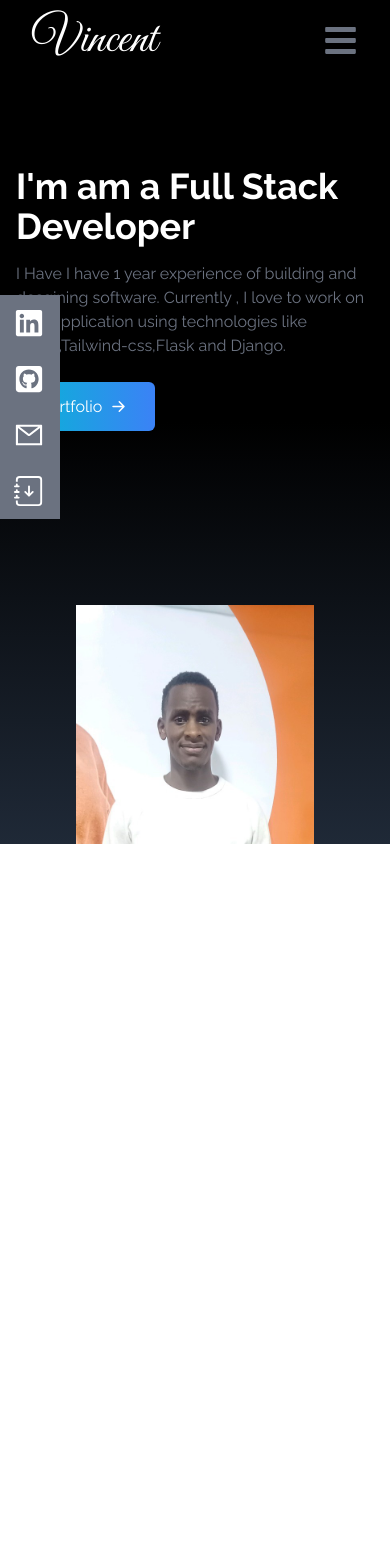
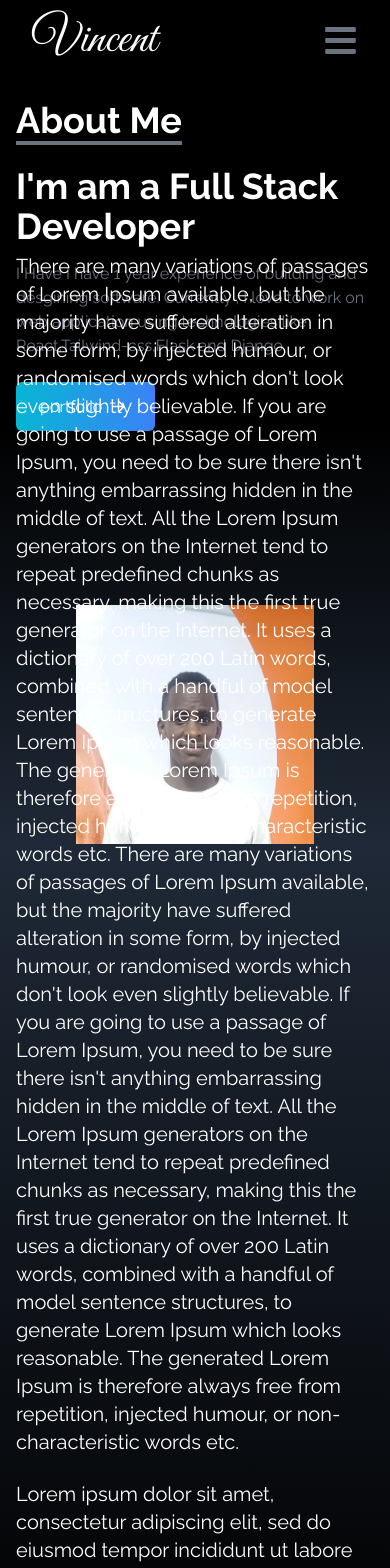
Before and after one commit to vincenttommi/portifolio, a React (Create React App) app in the folder port/: page / in a window 390 px wide. Shown: the top 1568 px of the page. Before the commit the page ends 844 px from the top, so only its background shows below. Built offline with nearby package versions, Linux system fonts and the light colour scheme.

Commit message:
adding Social link part

```diff
--- a/port/src/App.js
+++ b/port/src/App.js
@@ -1,3 +1,4 @@
+import About from "./Components/About";
 import Home from "./Components/Home";
 import Navbar from "./Components/Navbar";
 import SocialLinks from "./Components/SocialLinks";
@@ -8,6 +9,7 @@ function App() {
    <div>
 <Navbar/>
 <Home/>
+<About/>
 <SocialLinks/>
    </div>
   );
--- /dev/null
+++ b/port/src/Components/About.js
@@ -0,0 +1,28 @@
+import React from 'react'
+
+const About = () => {
+  return (
+    <div  name="about" className='w-full h-screen bg-gradient-to-b from-gray-800 to-black   text-white'>
+    <div className='max-w-screen-lg p-4 mx-auto flex flex-col justify-center w-full h-full'>
+        <div className='pb-8'>
+            <p className='text-4xl font-bold inline border-b-4  border-gray-500'>About Me</p>
+            </div>
+        <p className='text-xl mt-20'>
+        There are many variations of passages of Lorem Ipsum available, but the majority have suffered alteration in some form, by injected humour, or randomised words which don't look even slightly believable. If you are going to use a passage of Lorem Ipsum, you need to be sure there isn't anything embarrassing hidden in the middle of text. All the Lorem Ipsum generators on the Internet tend to repeat predefined chunks as necessary, making this the first true generator on the Internet. It uses a dictionary of over 200 Latin words, combined with a handful of model sentence structures, to generate Lorem Ipsum which looks reasonable. The generated Lorem Ipsum is therefore always free from repetition, injected humour, or non-characteristic words etc.
+        There are many variations of passages of Lorem Ipsum available, but the majority have suffered alteration in some form, by injected humour, or randomised words which don't look even slightly believable. If you are going to use a passage of Lorem Ipsum, you need to be sure there isn't anything embarrassing hidden in the middle of text. All the Lorem Ipsum generators on the Internet tend to repeat predefined chunks as necessary, making this the first true generator on the Internet. It uses a dictionary of over 200 Latin words, combined with a handful of model sentence structures, to generate Lorem Ipsum which looks reasonable. The generated Lorem Ipsum is therefore always free from repetition, injected humour, or non-characteristic words etc.
+        </p>
+
+        <br/>
+
+        <p className='text-xl'>Lorem ipsum dolor sit amet, consectetur adipiscing elit, sed do eiusmod tempor incididunt ut labore et dolore magna aliqua. Ut enim ad minim veniam, quis nostrud exercitation ullamco laboris nisi ut aliquip ex ea commodo consequat. Duis aute irure dolor in reprehenderit in voluptate velit esse cillum dolore eu fugiat nulla pariatur. Excepteur sint occaecat cupidatat non proident, sunt in culpa qui officia deserunt mollit anim id est laborum.
+        There are many variations of passages of Lorem Ipsum available, but the majority have suffered alteration in some form, by injected humour, or randomised words which don't look even slightly believable. If you are going to use a passage of Lorem Ipsum, you need to be sure there isn't anything embarrassing hidden in the middle of text. All the Lorem Ipsum generators on the Internet tend to repeat predefined chunks as necessary, making this the first true generator on the Internet. It uses a dictionary of over 200 Latin words, combined with a handful of model sentence structures, to generate Lorem Ipsum which looks reasonable. The generated Lorem Ipsum is therefore always free from repetition, injected humour, or non-characteristic words etc.
+
+        </p>
+
+
+    </div>
+    </div>
+  )
+}
+
+export default About
--- a/port/src/Components/SocialLinks.js
+++ b/port/src/Components/SocialLinks.js
@@ -37,7 +37,7 @@ const SocialLinks = () => {
                Mail<AiOutlineMail size={30} />
                </>
             ),
-            href:"vincenttommi@gmail.com"
+            href:"https://mail.google.com/mail/u/0/#inbox"
 
           },
           {
@@ -56,24 +56,19 @@ const SocialLinks = () => {
 
 
   return (
-    <div   className=' flex flex-col top-[35%] left-0 fixed'>
+    <div   className='hidden lg:flex flex-col top-[35%] left-0 fixed'>
     <ul>
-
-
 {links.map(({id,child,href,style,download})=>(
-<li key={id} className={"flex  justify-between items-center w-40 h-14 px-4  bg-gray-500  ml-[-100px] hover:rounded-md duration-300 hover:ml-[-10px]" + "" + style}>
+<li key={id} className={"flex  justify-between items-center w-40 h-14 px-4  ml-[-100px] hover:rounded-md duration-300 hover:ml-[-10px] bg-gray-500 " + "" + style}>
 <a  href={href} className='flex justify-between items-center w-full text-white'
   download={download}
   target="_blank"
+  rel="noreferrer"
 >
 {child}
 </a>
 </li>
 ))}
-
-
-
-
     </ul>
     </div>
   )
```
